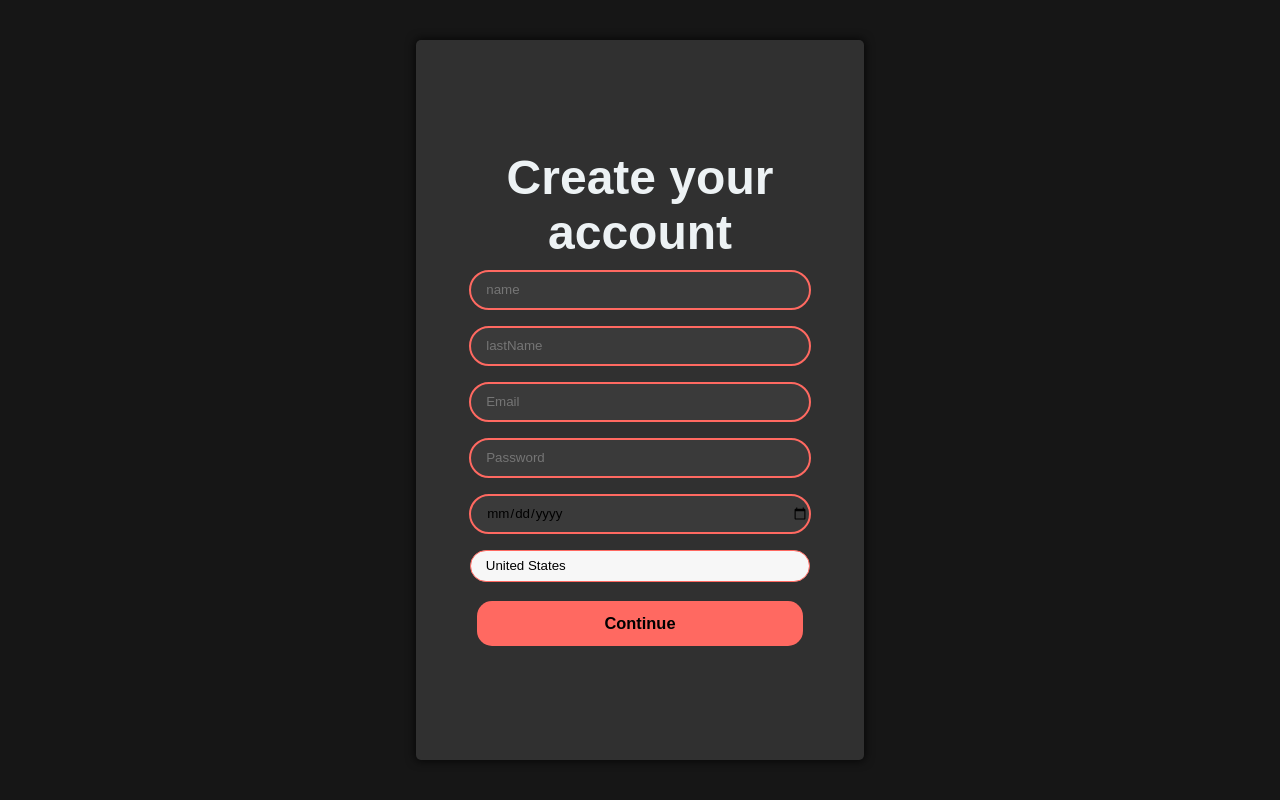
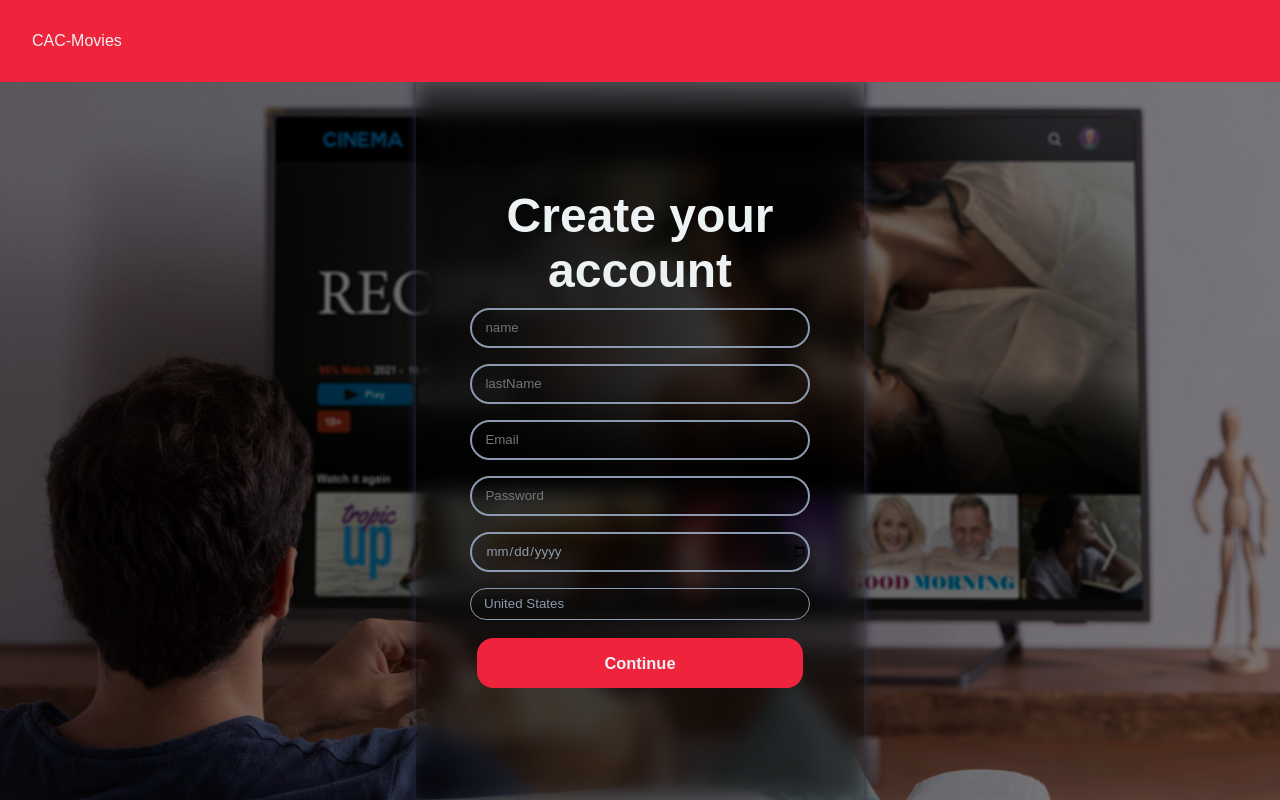
Before and after one commit to Landpad/cacPage, a plain HTML site: page Pages/registerForm.html in a window 1280 px wide. Drawn offline with Linux system fonts and the light colour scheme.

Commit message:
Improved looks of  the logIn and register pages

```diff
--- a/Pages/registerForm.html
+++ b/Pages/registerForm.html
@@ -4,9 +4,18 @@
     <meta charset="UTF-8">
     <meta name="viewport" content="width=device-width, initial-scale=1.0">
     <link rel="stylesheet" href="/style.css">
+    <link rel="stylesheet" href="/Styles/styleForm.css">
     <title>Registrate</title>
 </head>
 <body>
+    <header>
+        <nav>
+            <div>
+                <a href="/index.html" class="navLogo">CAC-Movies</a>
+            </div>
+        </nav>
+    </header>
+
     <div class="container">
         <section class="logInSection">
             <form action="/index.html" method="post">
--- a/Script/scriptLogIn.js
+++ b/Script/scriptLogIn.js
@@ -7,4 +7,4 @@ logInButton.addEventListener('click', ()=>{
     if(userEmail.value == '' || userPassword.value == ''){
         alert('Se deben llenar ambos campos');
     }
-})
+});
--- /dev/null
+++ b/Styles/styleForm.css
@@ -0,0 +1,105 @@
+p{
+    text-align: start;
+    margin: 2px 2px 2px 0px;
+}
+
+
+.container{
+    width: 100vw;
+    height: 100vh;
+    background-color: var(--background-color);
+    background-image: linear-gradient(to bottom,rgb(0 0 0 / 50%), rgb(0 0 0 / 50%)), url("/assets/banner-bg.jpg");
+    background-size: 100%;
+    display: flex;
+    justify-content: center;
+    align-items: center;
+}
+
+.formBox{
+    position: absolute;
+    opacity: 1;
+    width: 35vw;
+    height: 90vh;
+
+}
+
+.logInSection{
+    width: 35vw;
+    height: 90vh;
+    margin-top: 5em;
+    backdrop-filter: blur(10px) brightness(50%);
+    border-radius: 5px;
+    box-shadow: 0px 0px 10px 1px var(--shadow-color);
+}
+
+form{
+    height: 100%;
+    display: flex;
+    flex-direction: column;
+    align-items: center;
+    justify-content: center;
+}
+
+.formInput{
+    margin: 10px;
+    width: 80%;
+    height: 5%;
+}
+
+.formInput input{
+    width: 90%;
+    height: 100%;
+    background-color: transparent;
+    border-radius: 30px;
+    border: 2px solid var(--secondary-color);
+    outline: none;
+    text-align: start;
+    padding-left: 1em;
+    color: var(--secondary-color);
+}
+
+.formSelect{
+    appearance: none;
+    background-color: transparent;
+    border: none;
+    width: 95%;
+    height: 90%;
+    outline: none;
+    border: 1px solid var(--secondary-color);
+    border-radius: 2em;
+    cursor: pointer;
+    background-color: transparent;
+    text-align-last: left;
+    padding-left: 1em;
+    color: var(--secondary-color);
+}
+
+.formButton{
+    width: 75%;
+    display: flex;
+    flex-direction: column;
+}
+
+.formButton button{
+    height: 3em;
+    border-radius: 1em;
+    margin: 0.3em;
+    background-color: var(--main-color);
+    color: var(--font-color);
+    border: none;
+}
+
+.formButton button:hover{
+    transform: translateY(-1px);
+    background-color: var(--main-color-shade);
+}
+
+#singUpButton{
+    background: none;
+    border: 1px solid var(--shade-of-background);
+}
+
+#singUpButton:hover{
+    transform: translateY(-1px);
+    background-color: #ff9994;
+}
--- a/style.css
+++ b/style.css
@@ -9,11 +9,20 @@
 
 :root{
     --main-color: #EF233C;
+    --main-color-shade: #D90429;
+    --secondary-color: #8D99AE;
     --background-color: #2B2D42;
+    --shade-of-background: #33354E;
+    --shadow-color: #232536;
     --font-color: #EDF2F4;
     --special-button-color: black;
     --button-border-color: #EF233C;
     --button-padding: 0.6em 1.2em;
+}
+
+a{
+    color: var(--font-color);
+    text-decoration: none;
 }
 
 .biggerFont{
@@ -342,101 +351,3 @@ section:nth-child(7){
 }
 
 /* End of animations */
-
-a{
-    color: var(--font-color);
-    text-decoration: none;
-}
-
-p{
-    text-align: start;
-    margin: 2px 2px 2px 0px;
-}
-
-
-.container{
-    width: 100vw;
-    height: 100vh;
-    background-color: #161616;
-    display: flex;
-    justify-content: center;
-    align-items: center;
-}
-
-.logInSection{
-    width: 35vw;
-    height: 90vh;
-    background-color: #303030;
-    border-radius: 5px;
-    box-shadow: 0px 0px 10px 1px rgba(0,0,0,0.75);
-}
-
-form{
-    height: 100%;
-    display: flex;
-    flex-direction: column;
-    align-items: center;
-    justify-content: center;
-}
-
-.formInput{
-    margin: 10px;
-    width: 80%;
-    height: 5%;
-}
-
-.formInput input{
-    width: 90%;
-    height: 100%;
-    background-color: #3a3a3a;
-    border-radius: 30px;
-    border: 2px solid #ff6961;
-    outline: none;
-    text-align: start;
-    padding-left: 15px;
-}
-
-.formSelect{
-    appearance: none;
-    background-color: transparent;
-    border: none;
-    width: 95%;
-    height: 90%;
-    outline: none;
-    border: 1px solid #ff6961;
-    border-radius: 30px;
-    cursor: pointer;
-    background-color: #f7f7f7;
-    text-align-last: left;
-    padding-left: 15px;
-}
-
-.formButton{
-    width: 75%;
-    display: flex;
-    flex-direction: column;
-}
-
-.formButton button{
-    height: 45px;
-    border-radius: 15px;
-    margin: 5px;
-    background-color: #ff6961;
-    border: none;
-}
-
-.formButton button:hover{
-    transform: translateY(-1px);
-    background-color: #ff9994;
-}
-
-#singUpButton{
-    background: none;
-    border: 1px solid #ff6961;
-    width: 95%;
-}
-
-#singUpButton:hover{
-    transform: translateY(-1px);
-    background-color: #ff9994;
-}
```
Also changed, not shown: Pages/logInForm.html (+10 -6 lines), index.html (+1 -1 lines).
